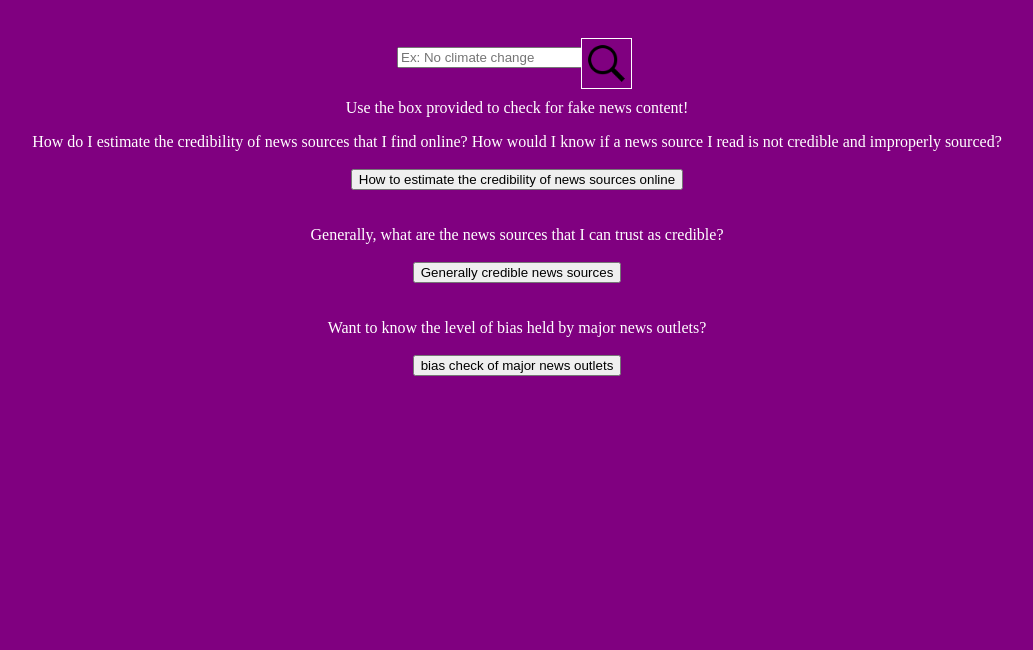
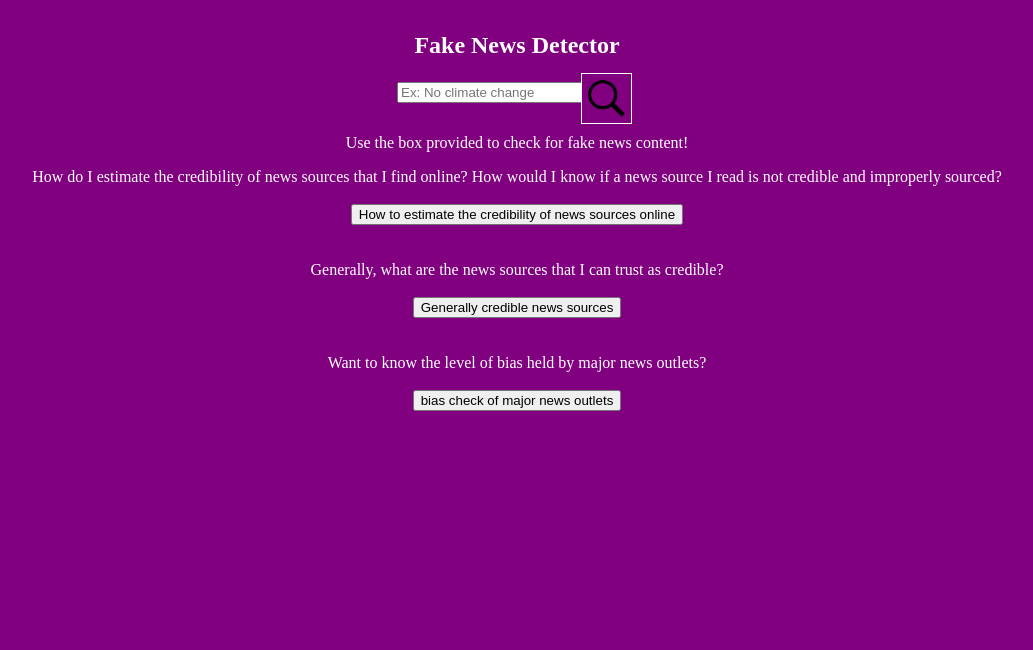
Before and after one commit to cxatruthsayer/cxatruthsayer.github.io, a plain HTML site: page Truthsayer_main.html in a window 1280 px wide. Shown: the part 150-800 px from the top of the page, without its empty margins (123-1156 px from the left). Drawn offline with Linux system fonts and the light colour scheme.

Commit message:
Update Truthsayer_main.html

```diff
--- a/Truthsayer_main.html
+++ b/Truthsayer_main.html
@@ -2,6 +2,7 @@
 <html>
 <head>
 <h1>Truthsayer</h1>
+<h2>Fake News Detector</h2>
 <style>
 h1 {
 	font-size: 72px;
```
